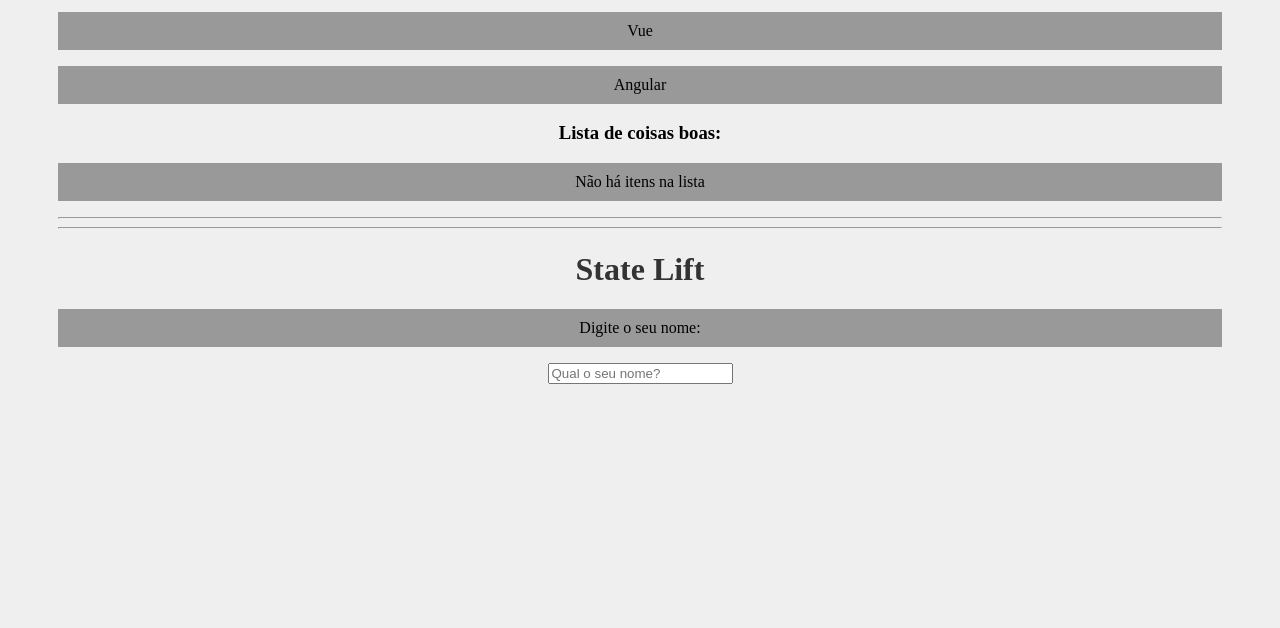
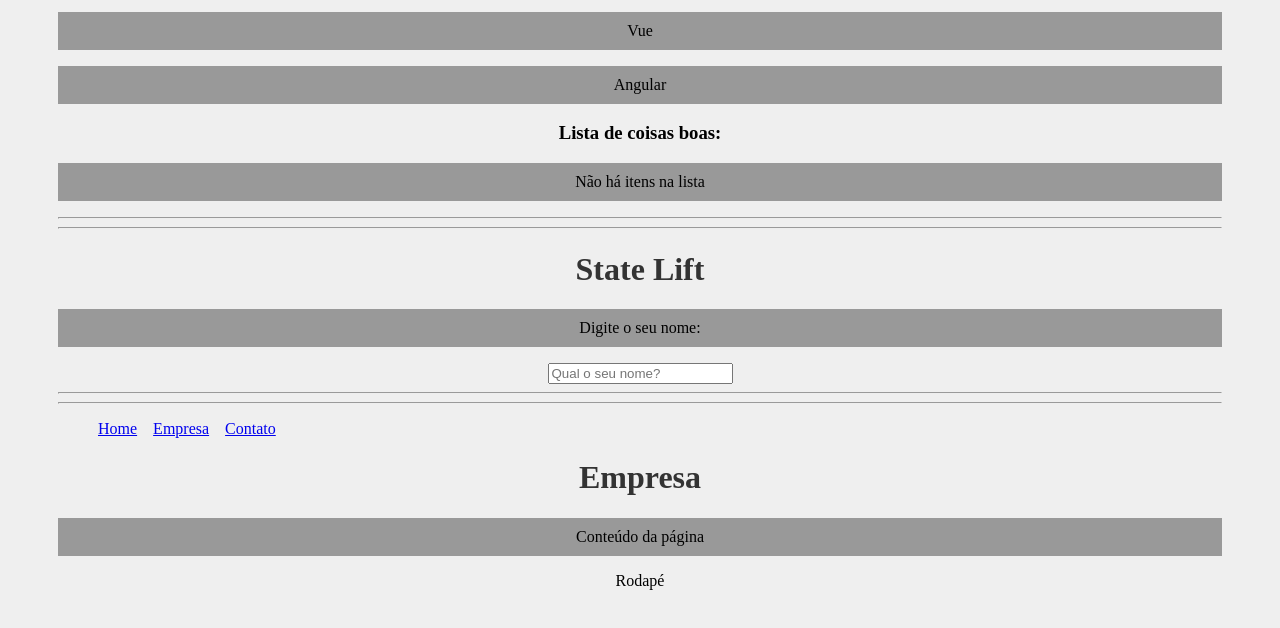
Before and after one commit to Ceabta/prj1, a React (Create React App) app: page /empresa in a window 1280 px wide. Shown: the part 1529-2157 px from the top of the page. Built offline with nearby package versions, Linux system fonts and the light colour scheme.

Commit message:
Aula 15 - React Router

```diff
--- a/package.json
+++ b/package.json
@@ -8,6 +8,7 @@
     "@testing-library/user-event": "^13.5.0",
     "react": "^18.2.0",
     "react-dom": "^18.2.0",
+    "react-router-dom": "^6.3.0",
     "react-scripts": "5.0.1",
     "web-vitals": "^2.1.4"
   },
--- a/src/App.js
+++ b/src/App.js
@@ -1,5 +1,6 @@
 import './App.css';
 import { useState } from 'react';
+import { BrowserRouter as Router, Routes, Route, Link} from 'react-router-dom';
 import SayMyName from './components/SayMyName';
 import Pessoas from './components/Pessoas';
 import Frase from './components/Frase';
@@ -10,6 +11,11 @@ import Condicional from './components/Condicional';
 import OutraLista from './components/OutraLista';
 import SeuNome from './components/SeuNome';
 import Saudacao from './components/Saudacao';
+import Home from './pages/Home';
+import Empresa from './pages/Empresa';
+import Contato from './pages/Contato';
+import Navbar from './components/layout/Navbar';
+import Footer from './components/layout/Footer';
 
 function App() {
   const meusItens = ['React','Vue','Angular']
@@ -51,6 +57,17 @@ function App() {
       <h1>State Lift</h1>
       <SeuNome setNome={setNome} />
       <Saudacao nome={nome}/>
+      <hr/><hr/>
+      {/* ----------------------------------------------------- */}
+      <Router>
+        <Navbar />
+        <Routes>
+            <Route exact path="/" element={<Home />} />
+            <Route path="/contato" element={<Contato />} />
+            <Route path="/empresa" element={<Empresa />} />
+        </Routes>
+        <Footer />
+      </Router>
     </div>
   )
 }
--- /dev/null
+++ b/src/components/layout/Footer.js
@@ -0,0 +1,5 @@
+function Footer(){
+    return <footer>Rodapé</footer>
+}
+
+export default Footer
--- /dev/null
+++ b/src/components/layout/Navbar.js
@@ -0,0 +1,14 @@
+import {Link} from 'react-router-dom'
+import style from './Navbar.module.css'
+
+function Navbar(){
+    return(
+        <ul className={style.list}>
+          <li className={style.item}><Link to="/">Home</Link></li>
+          <li className={style.item}><Link to="/empresa">Empresa</Link></li>
+          <li className={style.item}><Link to="/contato">Contato</Link></li>
+        </ul>
+    )
+}
+
+export default Navbar
--- /dev/null
+++ b/src/components/layout/Navbar.module.css
@@ -0,0 +1,8 @@
+.list{
+    display: flex;
+    list-style: none;
+}
+
+.item{
+    margin-right: 1em;
+}
--- /dev/null
+++ b/src/pages/Contato.js
@@ -0,0 +1,10 @@
+function Contato(){
+    return(
+        <div>
+            <h1>Contato</h1>
+            <p>Conteúdo da página</p>
+        </div>
+    )
+}
+
+export default Contato
--- /dev/null
+++ b/src/pages/Empresa.js
@@ -0,0 +1,10 @@
+function Empresa(){
+    return(
+        <div>
+            <h1>Empresa</h1>
+            <p>Conteúdo da página</p>
+        </div>
+    )
+}
+
+export default Empresa
--- /dev/null
+++ b/src/pages/Home.js
@@ -0,0 +1,10 @@
+function Home(){
+    return(
+        <div>
+            <h1>Home</h1>
+            <p>Conteúdo da página</p>
+        </div>
+    )
+}
+
+export default Home
```
Also changed, not shown: 1 other file (tests, documents, lock files or other folders).
